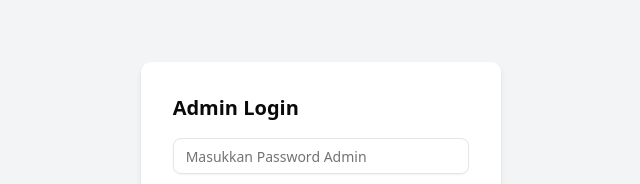
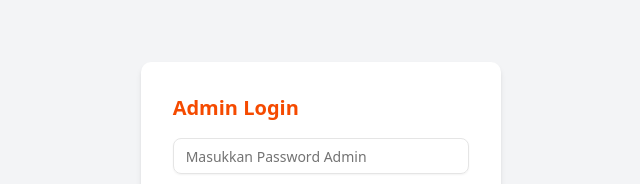
Before and after one commit to Kojikav/tengweb_final2, a React (Vite) app: page /admin-login in a window 1280 px wide. Shown: the part 240-424 px from the top of the page, without its empty margins (319-959 px from the left). Built offline with nearby package versions, Linux system fonts and the light colour scheme.

Commit message:
update 0.2

```diff
--- a/src/layouts/AdminLayout.jsx
+++ b/src/layouts/AdminLayout.jsx
@@ -25,7 +25,7 @@ export default function AdminLayout() {
       <main className="flex-grow p-8">
         <header className="flex justify-between items-center mb-8 bg-white p-4 rounded-lg shadow-sm">
           <h1 className="text-xl font-semibold text-gray-800">Administrator</h1>
-          <Button variant="destructive" size="sm" onClick={handleLogout}>Logout</Button>
+          <Button variant="destructive" size="sm" onClick={handleLogout} className={"bg-primary/90 hover:bg-black"}>Logout</Button>
         </header>
         <Outlet />
       </main>
--- a/src/pages/admin/Dashboard.jsx
+++ b/src/pages/admin/Dashboard.jsx
@@ -5,7 +5,7 @@ export default function Dashboard() {
       <p className="text-muted-foreground">Di sini Anda bisa mengelola konten website AutoParts Store.</p>
 
       <div className="grid grid-cols-1 md:grid-cols-3 gap-6 mt-8">
-        <div className="p-4 bg-primary/10 border border-primary/20 rounded-lg">
+        <div className="p-4 bg-primary/90 border border-primary/40 rounded-lg">
           <h3 className="font-semibold">Total Products</h3>
           <p className="text-3xl font-bold">12</p>
         </div>
--- a/src/pages/admin/Login.jsx
+++ b/src/pages/admin/Login.jsx
@@ -21,13 +21,13 @@ export default function AdminLogin() {
   return (
     <div className="flex h-screen items-center justify-center bg-gray-100">
       <form onSubmit={handleLogin} className="p-8 bg-white shadow-md rounded-lg">
-        <h2 className="text-xl font-bold mb-4">Admin Login</h2>
+        <h2 className="text-xl font-bold mb-4 text-orange-600">Admin Login</h2>
         <Input
           type="password"
           placeholder="Masukkan Password Admin"
           value={password}
           onChange={(e) => setPassword(e.target.value)}
-          className="mb-4"
+          className="mb-4 text-black"
         />
         <Button type="submit" className="w-full">Login</Button>
       </form>
```
